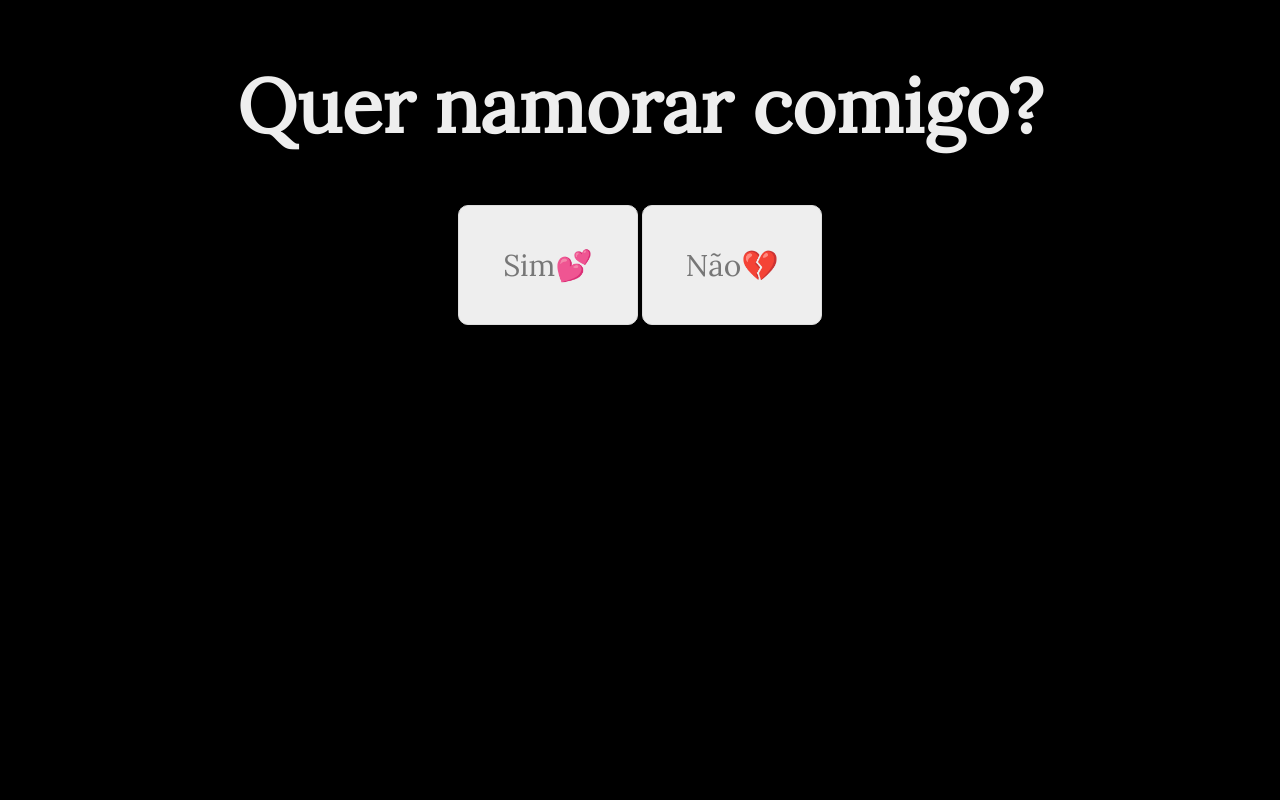
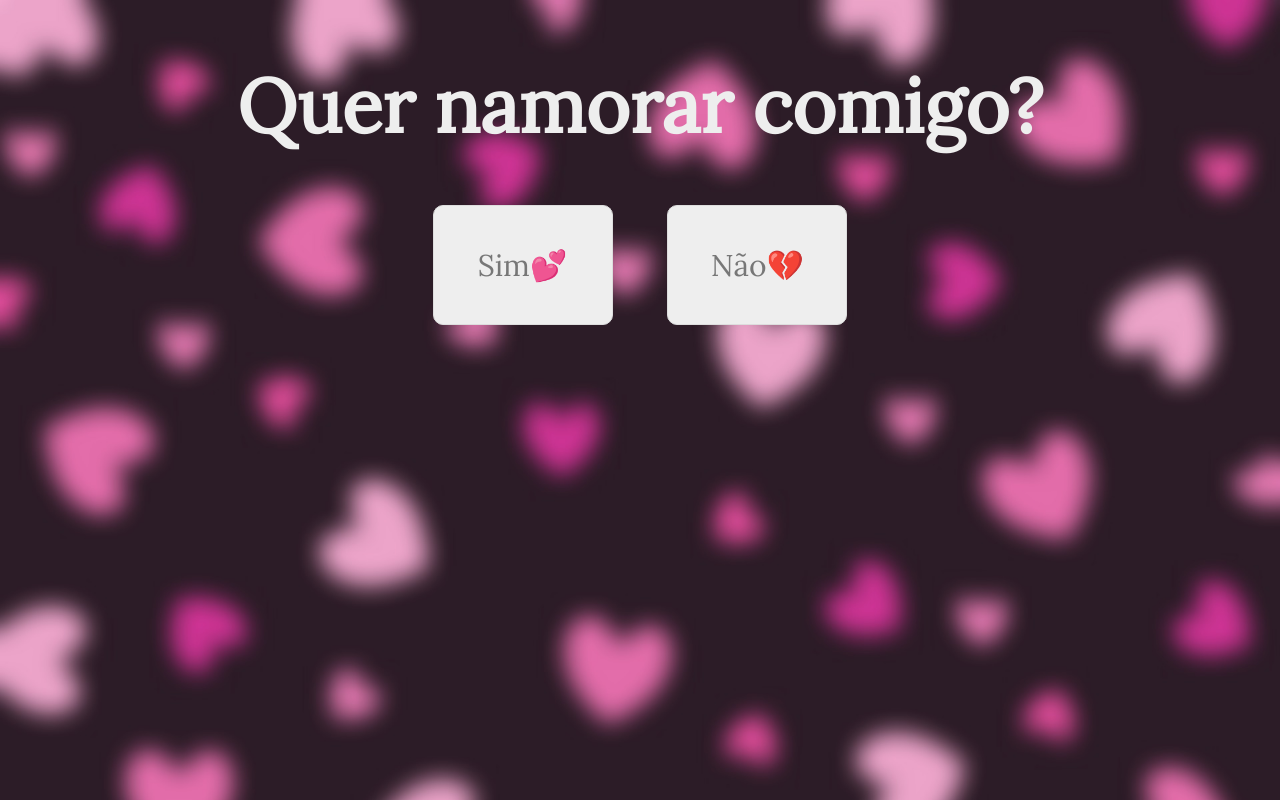
Before and after one commit to eitorpaiva/msgtoCarla, a plain HTML site: page index.html in a window 1280 px wide. Drawn offline with Linux system fonts and the light colour scheme.

Commit message:
Add files via upload

```diff
--- a/index.html
+++ b/index.html
@@ -3,6 +3,7 @@
 <head>
   <meta charset="UTF-8">
   <title>Mensagem para Carla</title>
+  <link rel="icon" type="image/png" href="heart.png" />
   <link rel="stylesheet" href="./style.css">
 
 </head>
--- a/style.css
+++ b/style.css
@@ -1,6 +1,9 @@
 @import url("https://fonts.googleapis.com/css2?family=Lora&display=swap");
 body {
   background: #000;
+  background-image: url("bg.jpg");
+  background-repeat: no-repeat;
+  background-size: cover;
   color: #eee;
   text-align: center;
   font-family: "Lora", serif;
@@ -28,6 +31,8 @@ button {
   height: 120px;
   font-size: 30px;
   transition: 400ms background, color;
+  margin-left: 2%;
+  margin-right: 2%;
 }
 button:hover {
   cursor: pointer;
```
Also changed, not shown: bg.jpg (added), heart.png (added).
